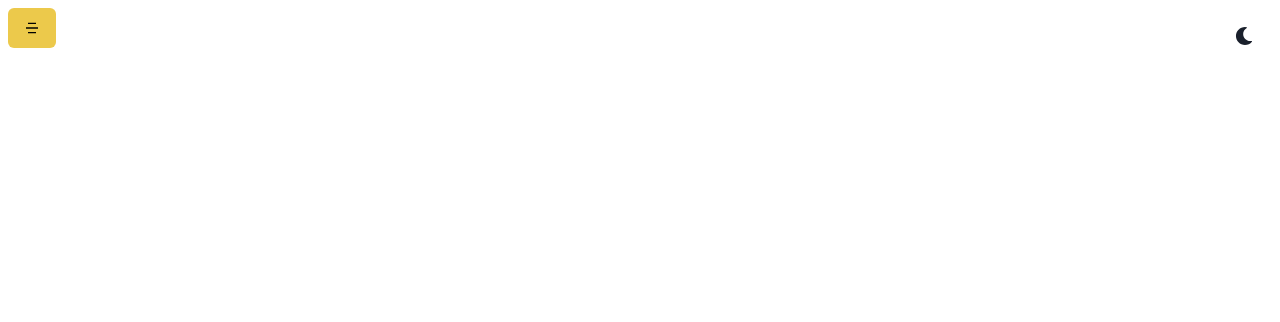
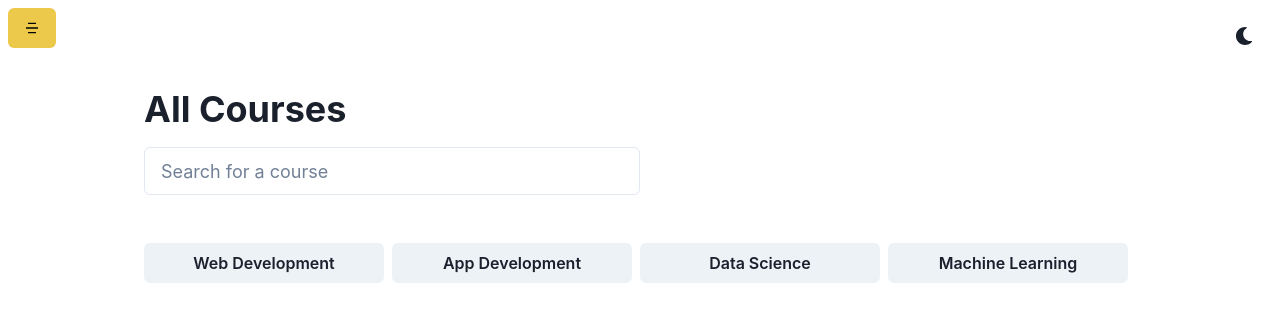
Before and after one commit to anand-harsh/Edumi, a React (Create React App) app in the folder edumi/: page /courses in a window 1280 px wide. Before the commit this address had no page. Shown: the top 322 px of the page. Built offline with nearby package versions, Linux system fonts and the light colour scheme.

Commit message:
Update#3

```diff
--- a/edumi/src/App.js
+++ b/edumi/src/App.js
@@ -2,6 +2,7 @@ import React from 'react';
 import {BrowserRouter as Router, Routes, Route} from 'react-router-dom';
 import Home from './components/Home/Home';
 import Header from './components/Layout/Header/Header';
+import Courses from './components/Courses/Courses';
 
 function App() {
   return <Router>
@@ -10,6 +11,8 @@ function App() {
 
 
       <Route path='/' element={<Home />} />
+      <Route path='/courses' element={<Courses />} />
+
     </Routes>
   </Router>
 }
--- /dev/null
+++ b/edumi/src/components/Courses/Courses.jsx
@@ -0,0 +1,46 @@
+import React from 'react';
+import { Container } from '@chakra-ui/react';
+import { useState } from 'react';
+import { Input } from '@chakra-ui/react';
+import { Heading } from '@chakra-ui/react';
+import { Button } from '@chakra-ui/react';
+import { HStack } from '@chakra-ui/react';
+import { Text } from '@chakra-ui/react';
+const Courses = () => {
+  const [keyword, setKeyword] = useState('');
+  const [category, setCategory] = useState('');
+  const categories = [
+    'Web Development',
+    'App Development',
+    'Data Science',
+    'Machine Learning',
+    'Data Structures',
+  ];
+  return (
+    <Container minH={'95vh'} maxW="container.lg" paddingY={'8'}>
+      <Heading children="All Courses" />
+      <Input
+        value={keyword}
+        onChange={e => setKeyword(e.target.value)}
+        placeholder="Search for a course"
+        type={'text'}
+        size="lg"
+        width="50%"
+        marginY={'4'}
+        focusBorderColor="yellow.500"
+      />
+
+      <HStack overflow={'auto'} paddingY="8" css={{"&::-webkit-scrollbar":{
+        display:'none'
+      }}}>
+        {categories.map((item, index) => (
+          <Button key={index} onClick={() => setCategory(item)} minW={'60'}>
+            <Text children={item} overflow={'hidden'}/>
+          </Button>
+        ))}
+      </HStack>
+    </Container>
+  );
+};
+
+export default Courses;
--- a/edumi/src/components/Layout/Header/Header.jsx
+++ b/edumi/src/components/Layout/Header/Header.jsx
@@ -1,26 +1,22 @@
 import React from 'react';
 import { ColorModeSwitcher } from '../../../ColorModeSwitcher';
-import { Button, DrawerContent } from '@chakra-ui/react';
-import { RiMenu5Fill } from 'react-icons/ri';
-import { Drawer, DrawerHeader } from '@chakra-ui/react';
-import { DrawerOverlay, DrawerBody } from '@chakra-ui/react';
-import { useDisclosure } from '@chakra-ui/react';
-import { VStack } from '@chakra-ui/react';
+import { RiMenu5Fill, RiLogoutBoxLine, RiDashboardFill } from 'react-icons/ri';
+import { Drawer, DrawerHeader, VStack, HStack, useDisclosure, Button, DrawerContent, DrawerOverlay, DrawerBody } from '@chakra-ui/react';
 import { Link } from 'react-router-dom';
-import { HStack } from '@chakra-ui/react';
-import { RiLogoutBoxLine, RiDashboardFill } from 'react-icons/ri';
+
 import './header.css';
 
 const Header = () => {
   const { isOpen, onOpen, onClose } = useDisclosure();
   const isAuthenticated = true;
-  const user={
-    role:'admin'
-  }
+  const user = {
+    role: 'admin',
+  };
 
   const logoutHandler = () => {
     console.log('logout');
-  }
+    onClose();
+  };
   return (
     <>
       <ColorModeSwitcher className="switch" />
@@ -30,16 +26,28 @@ const Header = () => {
       <Drawer placement="left" isOpen={isOpen} onClose={onClose}>
         <DrawerOverlay />
         <DrawerContent>
-          <DrawerHeader className="leftSlide" height={"3px"} borderBottomWidth={'1px'}>
+          <DrawerHeader
+            className="leftSlide"
+            height={'3px'}
+            borderBottomWidth={'1px'}
+          >
             COURSE BUNDLER
           </DrawerHeader>
           <DrawerBody>
             <VStack spacing={'4'} alignItems="flex-start">
-              <LinkButton url="/" title="Home" />
-              <LinkButton url="/courses" title="Browse All Courses" />
-              <LinkButton url="/request" title="Request A Course" />
-              <LinkButton url="/contact" title="Contact" />
-              <LinkButton url="/about" title="About" />
+              <LinkButton url="/" title="Home" onClose={onClose}/>
+              <LinkButton
+                url="/courses"
+                title="Browse All Courses"
+                onClose={onClose}
+              />
+              <LinkButton
+                url="/request"
+                title="Request A Course"
+                onClose={onClose}
+              />
+              <LinkButton url="/contact" title="Contact" onClose={onClose}/>
+              <LinkButton url="/about" title="About" onClose={onClose}/>
 
               <HStack
                 justifyContent={'space-evenly'}
@@ -51,31 +59,34 @@ const Header = () => {
                   <>
                     <VStack>
                       <HStack>
-                        <Link to="/profile">
+                        <Link to="/profile" onClick={onClose}>
                           <Button colorScheme={'yellow'}>Profile</Button>
                         </Link>
                         <p>OR</p>
 
-                          <Button colorScheme={'yellow'} onClick={logoutHandler}> <RiLogoutBoxLine />Logout</Button>
-
+                        <Button colorScheme={'yellow'} onClick={logoutHandler}>
+                          {' '}
+                          <RiLogoutBoxLine />
+                          Logout
+                        </Button>
                       </HStack>
-                      {
-                        user && user.role === 'admin' && <Link to="/admin/dashboard">
-                            <Button>
-                                <RiDashboardFill />
-                                Dashboard
-                            </Button>
+                      {user && user.role === 'admin' && (
+                        <Link onClick={onClose} to="/admin/dashboard">
+                          <Button>
+                            <RiDashboardFill />
+                            Dashboard
+                          </Button>
                         </Link>
-                      }
+                      )}
                     </VStack>
                   </>
                 ) : (
                   <>
-                    <Link to="/login">
+                    <Link to="/login" onClick={onClose}>
                       <Button colorScheme={'yellow'}>Login</Button>
                     </Link>
                     <p>OR</p>
-                    <Link to="/signup">
+                    <Link to="/signup" onClick={onClose}>
                       <Button colorScheme={'yellow'}>Sign Up</Button>
                     </Link>
                   </>
```
